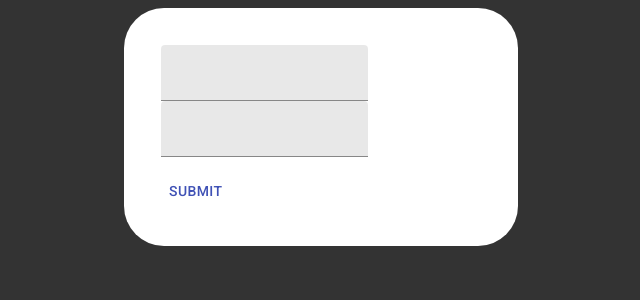
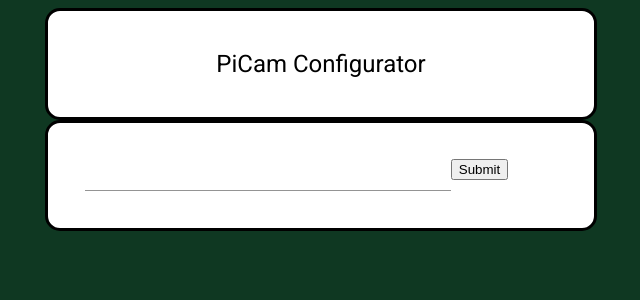
Before and after one commit to maxupravitelev/picam-config, a React (Create React App) app: page / in a window 1280 px wide. Shown: the top 300 px of the page, without its empty margins (319-959 px from the left). Built offline with nearby package versions, Linux system fonts and the light colour scheme.

Commit message:
update style

```diff
--- a/src/App.css
+++ b/src/App.css
@@ -1,80 +1,36 @@
 body {
-  background-color: #333;
+  /* background-color: rgb(57, 91, 184); */
+  background-color: rgb(15, 56, 34);
+
 }
 
-.app {
-  border-radius: 40px;
+.app, .header, .capture {
+  border-radius: 15px;
   padding: 2.3em;
   background-color: #fff;
-  max-width: 20em;
+  max-width: 30em;
   margin: auto;
+  border: 3px solid;
 }
 
-img {
-  border-radius: 40px;
-  padding: 2.3em;
-  background-color: #fff;
-  max-width: 20em;
-  margin: auto;
+.header {
+  text-align: center;
+}
+
+/* .capture {
   margin-top: 5em;
   display: flex;
   align-items: center;
-}
+} */
 
-.item {
-  /* background: #fff; */
-  box-shadow: 1px 1px 1px #ccc;
-  padding: 3px 10px;
-  font-size: 1em;
-  margin-bottom: 6px;
-  border-radius: 3px;
-  display: flex;
-  align-items: center;
-  justify-content: space-between;
-}
 
-form {
+
+/* form {
   display: block;
   justify-content: space-between;
-}
-
-/* input[type="number"] {
-  width: 10%;
-  border: 1px solid #ccc;
-  padding: 6px 0px 6px;
-}
-
-input[type="text"] {
-  width: 88%;
-  border: 1px solid #ccc;
-  padding: 6px 0px 6px;
 } */
 
-.editButtons {
-  box-shadow: 0px 0px 5px rgba(0, 0, 0, 0.15);
-  border-radius: 3px;
-  color: #333;
-  background-color: #fff;
-  font-size: 0.85em;
-  padding: 8px 11px 6px 11px;
-}
 
-button {
-  height: 100%;
-  border: none;
-  border-radius: 3px;
-  color: #fff;
-  background-color: #333;
-  font-size: 0.85em;
-  padding: 8px 18px 6px 18px;
-}
-
-#share-button {
-  top: 10%;
-  display: flex;
-  justify-content: center;
-  width: 100%;
-}
 
 :focus {
   outline: 3px solid red;
@@ -83,9 +39,3 @@ button {
 button:hover {
   opacity: 0.9;
 }
-
-#addButton {
-  width: 60%;
-  display: block;
-  margin: 2em auto;
-}
--- a/src/App.js
+++ b/src/App.js
@@ -9,6 +9,9 @@ import React, {
 
 import UrlForm from "./components/UrlForm";
 import ConfigList from "./components/ConfigList";
+
+import Header from "./components/Header";
+import Capture from "./components/Capture";
 
 const App = () => {
   const [config, setConfig] = useState(null);
@@ -31,18 +34,24 @@ const App = () => {
     setStreamUrl(url.streamUrl);
 
     // console.log(streamUrl)
-    setConfig(configObject)
+    setConfig(configObject);
   };
 
   // console.log("url" + streamUrl)
   // console.log("config" + config)
 
   if (!configUrl)
-    return <UrlForm getStreamUrlFromForm={getStreamUrlFromForm} />;
+    return (
+      <div>
+        <Header />
+        <UrlForm getStreamUrlFromForm={getStreamUrlFromForm} />
+      </div>
+    );
   else {
     return (
       <div className="App">
-        <img alt="stream from PiCam" src={streamUrl}></img>
+        <Header />
+        <Capture streamUrl={streamUrl} />
 
         <ConfigList config={config} configUrl={configUrl} />
       </div>
@@ -50,4 +59,4 @@ const App = () => {
   }
 };
 
-export default App;
+export default App
--- /dev/null
+++ b/src/components/Capture.js
@@ -0,0 +1,10 @@
+import React from "react";
+
+
+const Capture = ({ streamUrl }) => {
+  return (
+      <img className="capture" alt="stream from PiCam" src={streamUrl}></img>
+  )
+};
+
+export default Capture
--- a/src/components/ConfigList.js
+++ b/src/components/ConfigList.js
@@ -18,15 +18,18 @@ import {
 } from "@material-ui/core";
 import ExpandMoreIcon from "@material-ui/icons/ExpandMore";
 
+import ConfigFormField from "../components/ConfigFormField";
+
+
 const ConfigList = ({ config, configUrl }) => {
-  let initValues = {
+  let initFormFields = {
     awb_gains: "",
   };
 
-  const [value, setValue] = useState(initValues);
+  const [formField, setformField] = useState(initFormFields);
   const [configKeys, setConfigKeys] = useState(null);
 
-  // console.log(value);
+  // console.log(formField);
 
   useEffect(() => {
     const setKeys = () => {
@@ -36,12 +39,12 @@ const ConfigList = ({ config, configUrl }) => {
       for (let i = 0; i < configKeys.length; i++) {
         let newKey = configKeys[i];
         // eslint-disable-next-line react-hooks/exhaustive-deps
-        initValues = {
-          ...initValues,
+        initFormFields = {
+          ...initFormFields,
           [newKey]: "",
         };
       }
-      setValue(initValues);
+      setformField(initFormFields);
     };
 
     if (config) {
@@ -50,27 +53,27 @@ const ConfigList = ({ config, configUrl }) => {
   }, [config]);
 
   // console.log(configKeys);
-  //   console.log(value);
+  //   console.log(formField);
 
   if (!configKeys) return <div></div>;
 
   const handleSubmit = (e) => {
     e.preventDefault();
-    config.picam_config.awb_gains = parseFloat(value.awb_gains);
+    config.picam_config.awb_gains = parseFloat(formField.awb_gains);
 
     configService.setConfig(configUrl, config);
 
-    setValue(initValues);
+    setformField(initFormFields);
   };
 
-  const handleValue = (e) => {
+  const handleformField = (e) => {
     let name = e.target.name;
-    // console.log(value);
+    // console.log(formField);
 
-    let newValue = e.target.value;
-    setValue({
-      ...value,
-      [name]: newValue,
+    let newformField = e.target.value;
+    setformField({
+      ...formField,
+      [name]: newformField,
     });
   };
 
@@ -98,17 +101,20 @@ const ConfigList = ({ config, configUrl }) => {
                     <TableRow id={"p" + key + index}>
                       <TableCell>{configKeys[index]}</TableCell>
                       <TableCell>
+                        <ConfigFormField id={"input" + key + index} currentFieldValue={config.picam_config[key]} value={formField[key]}
+                         name={key}
+                          onChange={handleformField}/>
                         {/* <TextField */}
-                        <input
-                          type="text"
-                          id={"input" + key + index}
-                          default={config.picam_config[key]}
-                          placeholder={config.picam_config[key]}
+                        {/* <input
+                          // type="text"
+                          // id={"input" + key + index}
+                          // default={config.picam_config[key]}
+                          // placeholder={config.picam_config[key]}
                           className="input"
-                          value={value[key]}
+                          value={formField[key]}
                           name={key}
-                          onChange={handleValue}
-                        />
+                          onChange={handleformField}
+                        /> */}
                       </TableCell>
 
                       {/* </div> */}
--- /dev/null
+++ b/src/components/Header.js
@@ -0,0 +1,16 @@
+import React from "react";
+import {
+    Typography
+} from "@material-ui/core";
+
+const Header = () => {
+  return (
+    <div className="header">
+      <Typography variant="h5" component="h2">
+        PiCam Configurator
+      </Typography>
+    </div>
+  );
+};
+
+export default Header;
--- a/src/components/UrlForm.js
+++ b/src/components/UrlForm.js
@@ -49,7 +49,6 @@ const UrlForm = ({ getStreamUrlFromForm }) => {
           className="input"
           value={value.streamUrl}
           name="streamUrl"
-          variant="filled"
           onChange={handleValue}
         />
         <TextField
@@ -57,13 +56,14 @@ const UrlForm = ({ getStreamUrlFromForm }) => {
           className="input"
           value={value.configUrl}
           name="configUrl"
-          variant="filled"
           onChange={handleValue}
         />
-        <p></p>
-        <Button color="primary">
+        {/* <Button variant="contained" color="primary">
             Submit
-        </Button>
+        </Button> */}
+        <button>
+            Submit
+        </button>
       </form>
     </div>
   );
```
